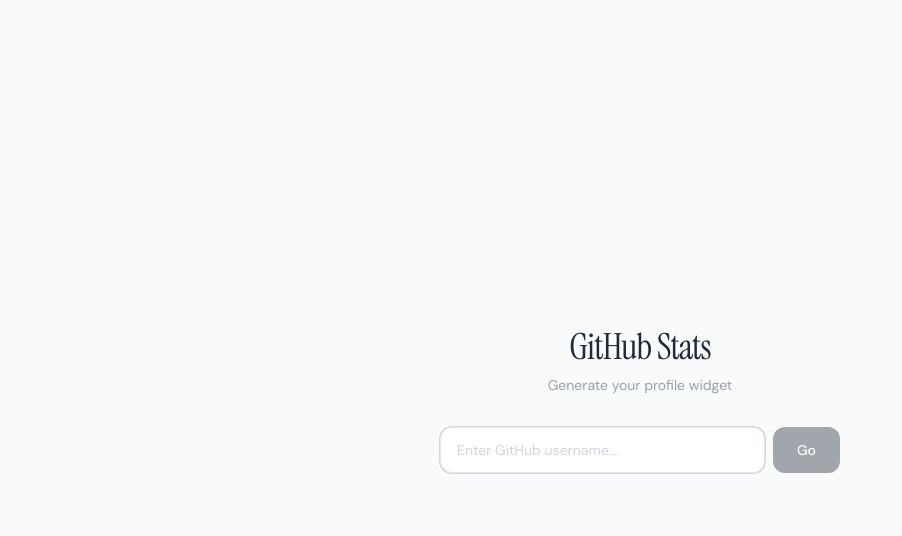
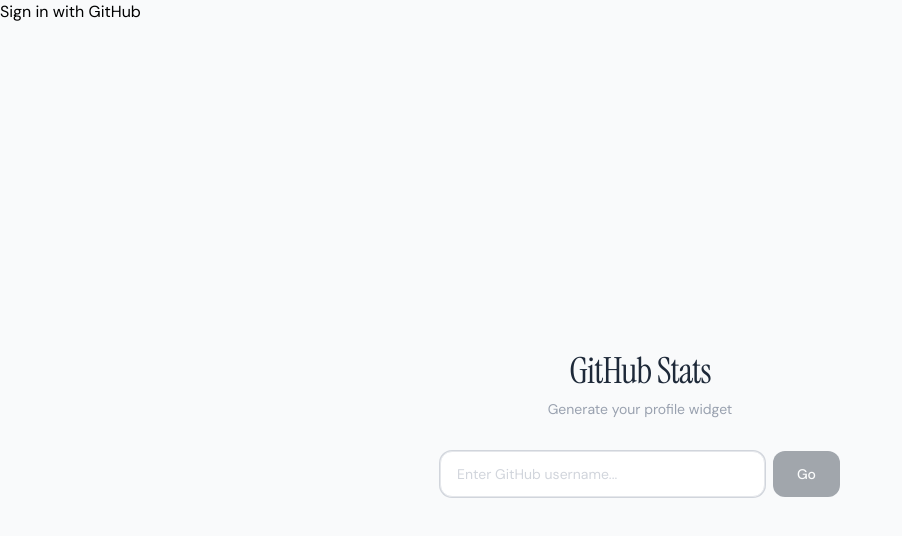
Before and after one commit to ShayManor/github-readme-stats, a React (Vite) app in the folder generator/frontend/: page / in a window 1280 px wide. Shown: the top 536 px of the page, without its empty margins (0-902 px from the left). Built offline with nearby package versions, Linux system fonts and the light colour scheme; no server answers.

Commit message:
feat(frontend): AuthButton — GitHub sign-in / avatar chip

```diff
--- a/generator/frontend/src/App.tsx
+++ b/generator/frontend/src/App.tsx
@@ -3,6 +3,7 @@ import './index.css'
 import { SearchScreen } from './screens/SearchScreen'
 import { WorkshopScreen } from './screens/WorkshopScreen'
 import { ResultScreen } from './screens/ResultScreen'
+import { AuthButton } from './components/AuthButton'
 import type { WidgetData } from './lib/renderWidgets'
 import { DEMO_WIDGET_DATA } from './lib/demoData'
 import { fetchMe, type Me } from './lib/auth'
@@ -200,6 +201,9 @@ export default function App() {
 
   return (
     <div className="min-h-screen bg-gray-50">
+      <div className="header-bar">
+        <AuthButton me={me} onChange={setMe} />
+      </div>
       {step === 'search' && (
         <SearchScreen onSearch={handleSearch} />
       )}
--- /dev/null
+++ b/generator/frontend/src/components/AuthButton.tsx
@@ -0,0 +1,21 @@
+import type { Me } from '../lib/auth'
+import { signInUrl, signOut } from '../lib/auth'
+
+export function AuthButton({ me, onChange }: { me: Me; onChange: (m: Me) => void }) {
+  if (!me.login) {
+    return (
+      <a className="auth-btn" href={signInUrl()}>
+        Sign in with GitHub
+      </a>
+    )
+  }
+  return (
+    <div className="auth-chip">
+      {me.avatar_url && <img src={me.avatar_url} alt="" className="auth-avatar" />}
+      <span>{me.login}</span>
+      <button onClick={async () => { await signOut(); onChange({ login: null }) }}>
+        Sign out
+      </button>
+    </div>
+  )
+}
```
